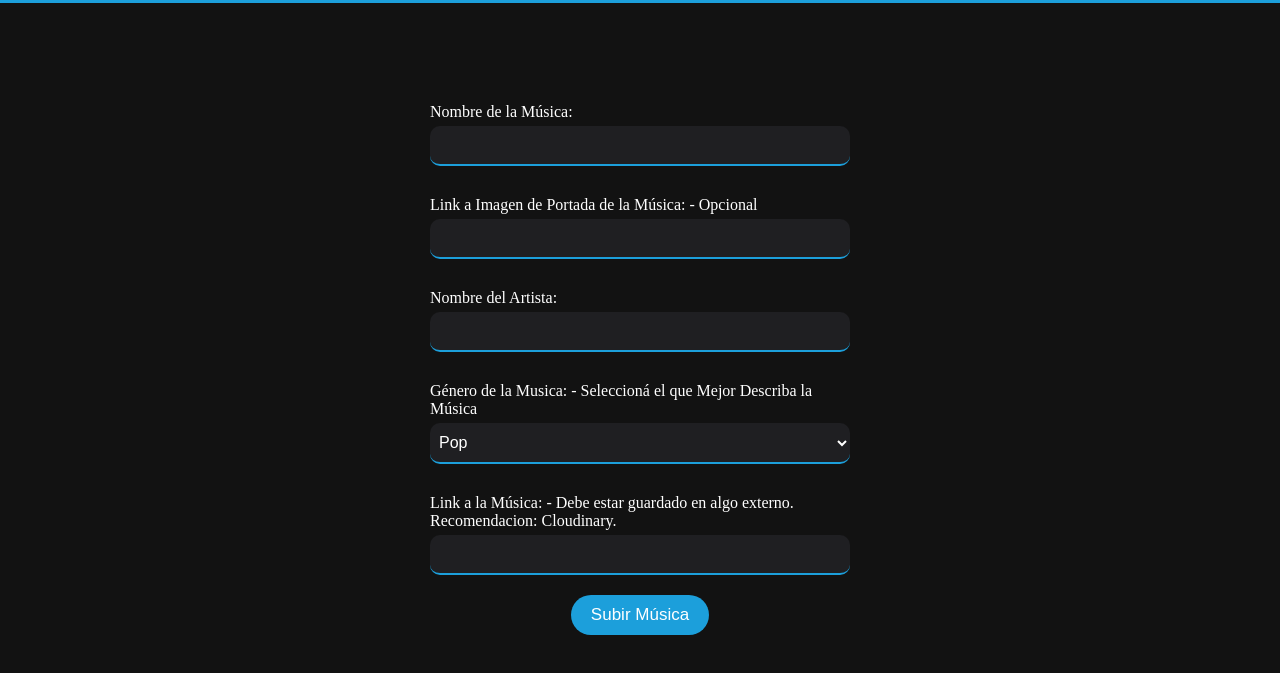
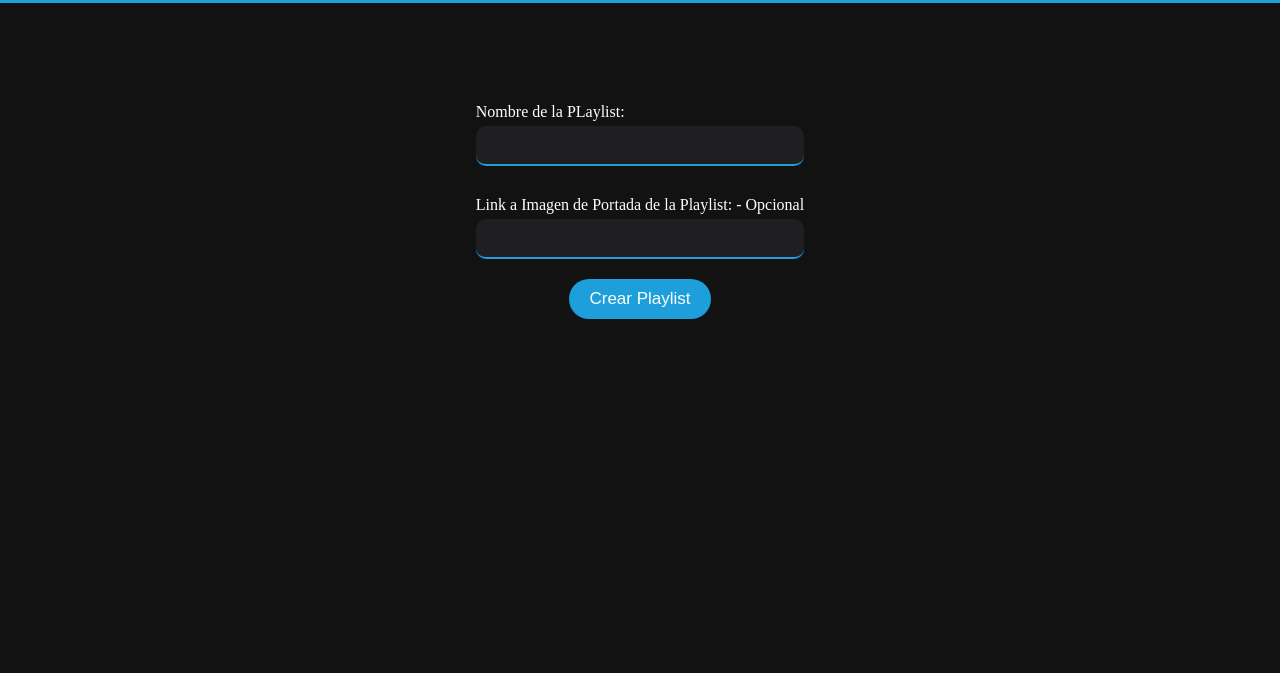
Before and after one commit to smasciangioli/SpotiFIUBA, a plain HTML site: page frontend/new-playlist.html in a window 1280 px wide. Shown: the part 57-730 px from the top of the page. Drawn offline with Linux system fonts and the light colour scheme.

Commit message:
Actualice el form de new-playlist.html

```diff
--- a/frontend/new-playlist.html
+++ b/frontend/new-playlist.html
@@ -12,45 +12,17 @@
             </div>
         </header>
         <div class="input-login">
-            <form id="form-musica">
+            <form id="form-playlist">
                 <div class="barra-input">
-                    <label for="nombre">Nombre de la Música:</label>
+                    <label for="nombre">Nombre de la PLaylist:</label>
                     <input type="text" id="nombre" name="nombre">
                 </div>
                 <div class="barra-input">
-                    <label for="link_portada">Link a Imagen de Portada de la Música: - Opcional</label>
+                    <label for="link_portada">Link a Imagen de Portada de la Playlist: - Opcional</label>
                     <input type="text" id="link_portada" name="link_portada">
                 </div>
-                <div class="barra-input">
-                    <label for="artista">Nombre del Artista:</label>
-                    <input type="text" id="artista" name="artista">
-                </div>
-                <div class="barra-input">
-                    <label for="genero">Género de la Musica: - Seleccioná el que Mejor Describa la Música</label>
-                    <select class="select-pagina" id="genero" name="genero">
-                        <option value="Pop">Pop</option>
-                        <option value="Rock">Rock</option>
-                        <option value="Rap">Rap</option>
-                        <option value="Musica Electronica">Música Electrónica</option>
-                        <option value="R&B">R&B</option>
-                        <option value="Reggaeton">Reggaetón</option>
-                        <option value="Salsa">Salsa</option>
-                        <option value="Jazz">Jazz</option>
-                        <option value="Blues">Blues</option>
-                        <option value="Heavy Metal">Heavy Metal</option>
-                        <option value="Musica Clasica">Música Clásica</option>
-                        <option value="Country">Country</option>
-                        <option value="Bachata">Bachata</option>
-                        <option value="Kpop">K-Pop</option>
-                        <option value="Japonesa">Japonesa</option>
-                    </select>
-                </div>
-                <div class="barra-input">
-                    <label for="link_audio">Link a la Música: - Debe estar guardado en algo externo. Recomendacion: Cloudinary.</label>
-                    <input type="text" id="link_audio" name="link_audio">
-                </div>
                 <div class = "boton-wrapper">
-                    <button class= "boton-subir" type="submit">Subir Música</button>
+                    <button class= "boton-subir" type="submit">Crear Playlist</button>
                 </div>
             </form>
     </body>
```
